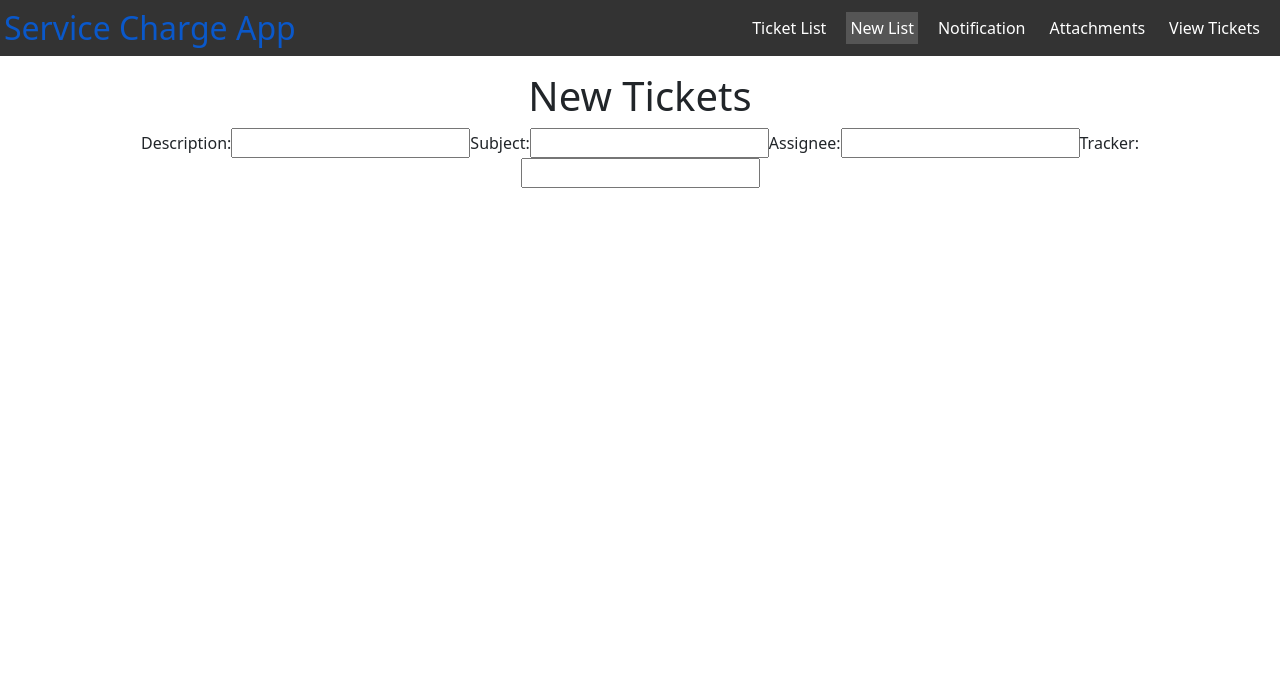
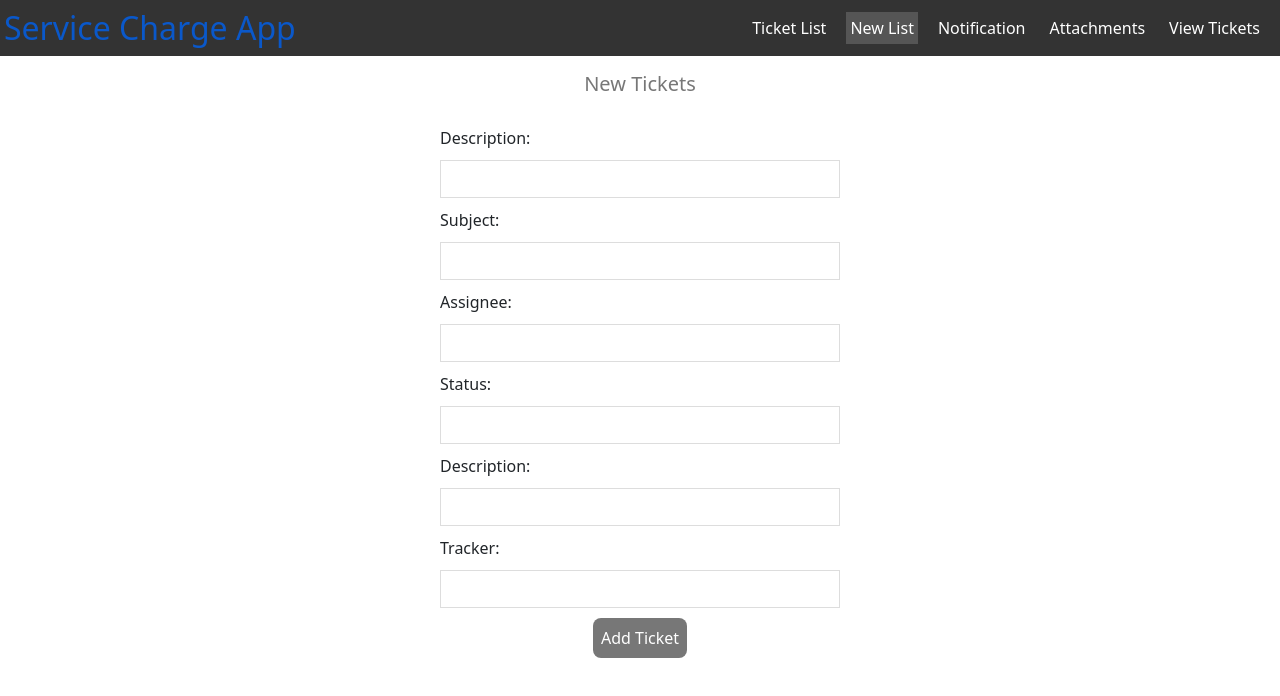
Before and after one commit to martinericksonn/Service_Charge_App_Group9, a React (Create React App) app in the folder Frontend/service-charge-app/: page /New_Ticket in a window 1280 px wide. Shown: the top 696 px of the page. Built offline with nearby package versions, Linux system fonts and the light colour scheme.

Commit message:
update New Ticket, add submit button

```diff
--- a/Frontend/service-charge-app/src/App.css
+++ b/Frontend/service-charge-app/src/App.css
@@ -1,41 +1,3 @@
-/* .App {
-  text-align: center;
-}
-
-.App-logo {
-  height: 40vmin;
-  pointer-events: none;
-}
-
-@media (prefers-reduced-motion: no-preference) {
-  .App-logo {
-    animation: App-logo-spin infinite 20s linear;
-  }
-}
-
-.App-header {
-  background-color: #282c34;
-  min-height: 100vh;
-  display: flex;
-  flex-direction: column;
-  align-items: center;
-  justify-content: center;
-  font-size: calc(10px + 2vmin);
-  color: white;
-}
-
-.App-link {
-  color: #61dafb;
-}
-
-@keyframes App-logo-spin {
-  from {
-    transform: rotate(0deg);
-  }
-  to {
-    transform: rotate(360deg);
-  }
-} */
 
 *{
   box-sizing: border-box;
@@ -88,3 +50,38 @@ body{
 .nav li:hover{
   background-color: #777;
 }
+
+.create{
+  max-width: 400px;
+  margin: 0 auto;
+  text-align: center;
+}
+
+.create label{
+  text-align: left;
+  display: block;
+}
+
+.create h1{
+  font-size: 20px;
+  color: #777;
+  margin-bottom: 30px;
+}
+
+.create input{
+  width: 100%;
+  padding: 6px 10px;
+  margin: 10px 0;
+  border: 1px solid #ddd;
+  box-sizing: border-box;
+  display: block;
+}
+
+.create button {
+  background: #777;
+  color: #fff;
+  border: 0;
+  padding: 8px;
+  border-radius: 8px;
+  cursor: pointer;
+}
--- a/Frontend/service-charge-app/src/index.js
+++ b/Frontend/service-charge-app/src/index.js
@@ -8,7 +8,6 @@ import { BrowserRouter } from "react-router-dom"
 
 const root = ReactDOM.createRoot(document.getElementById('root'));
 
-
 root.render(
   <React.StrictMode>
     <BrowserRouter>
--- a/Frontend/service-charge-app/src/pages/NewTicket.js
+++ b/Frontend/service-charge-app/src/pages/NewTicket.js
@@ -1,8 +1,14 @@
 const NewTicket = () => {
+
+    const handleSubmit = (e) =>{
+
+        e.preventDefault();//option to put
+
+    }
     return(
         <div className ="create">
         <h1>New Tickets</h1>
-            <form>
+            <form onSubmit={handleSubmit}>
                 <label>Description:</label>
                     <input
                     type="text"
@@ -18,11 +24,22 @@ const NewTicket = () => {
                     type="text"
                     required
                     />
+                <label>Status:</label>
+                    <input
+                    type="text"
+                    required
+                    />
+                <label>Description:</label>
+                    <input
+                    type="text"
+                    required
+                    />
                 <label>Tracker:</label>
                     <input
                     type="text"
                     required
                     />
+                <button>Add Ticket</button>
             </form>
         </div>
     )
```
